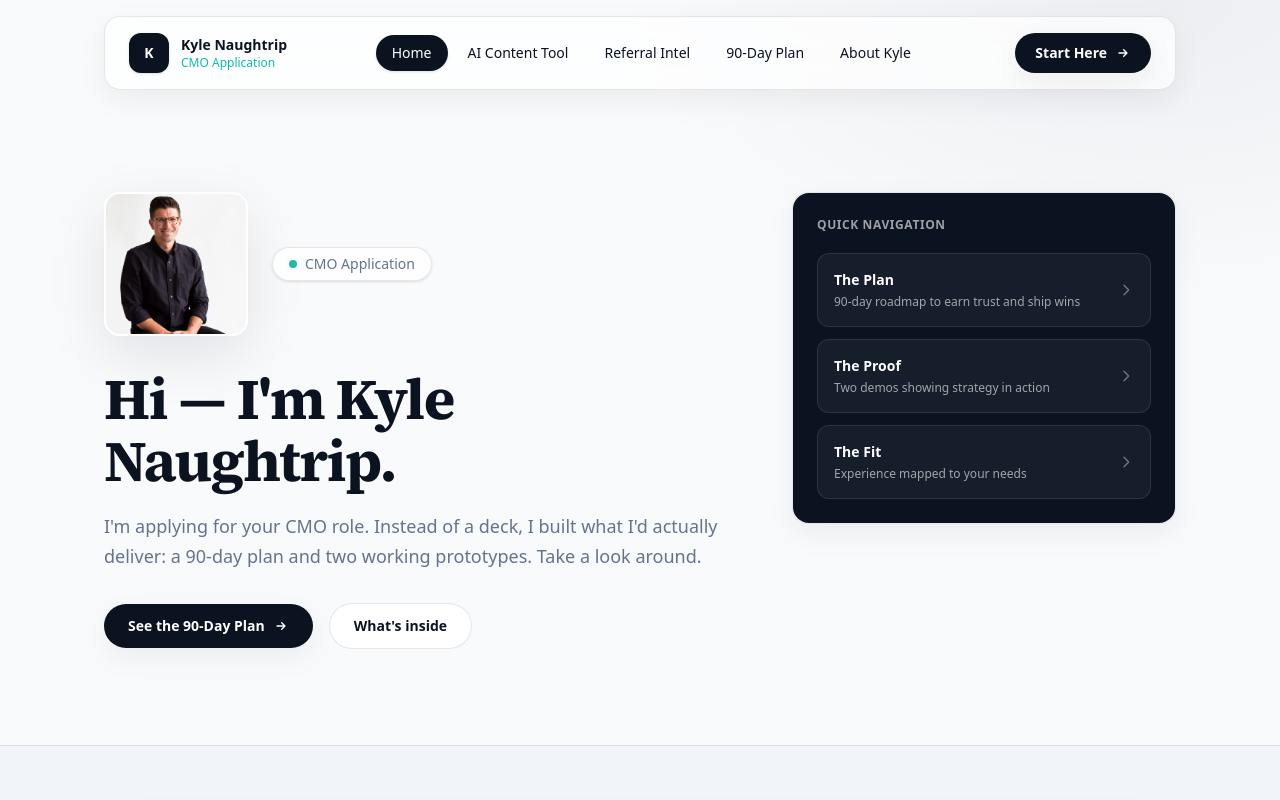
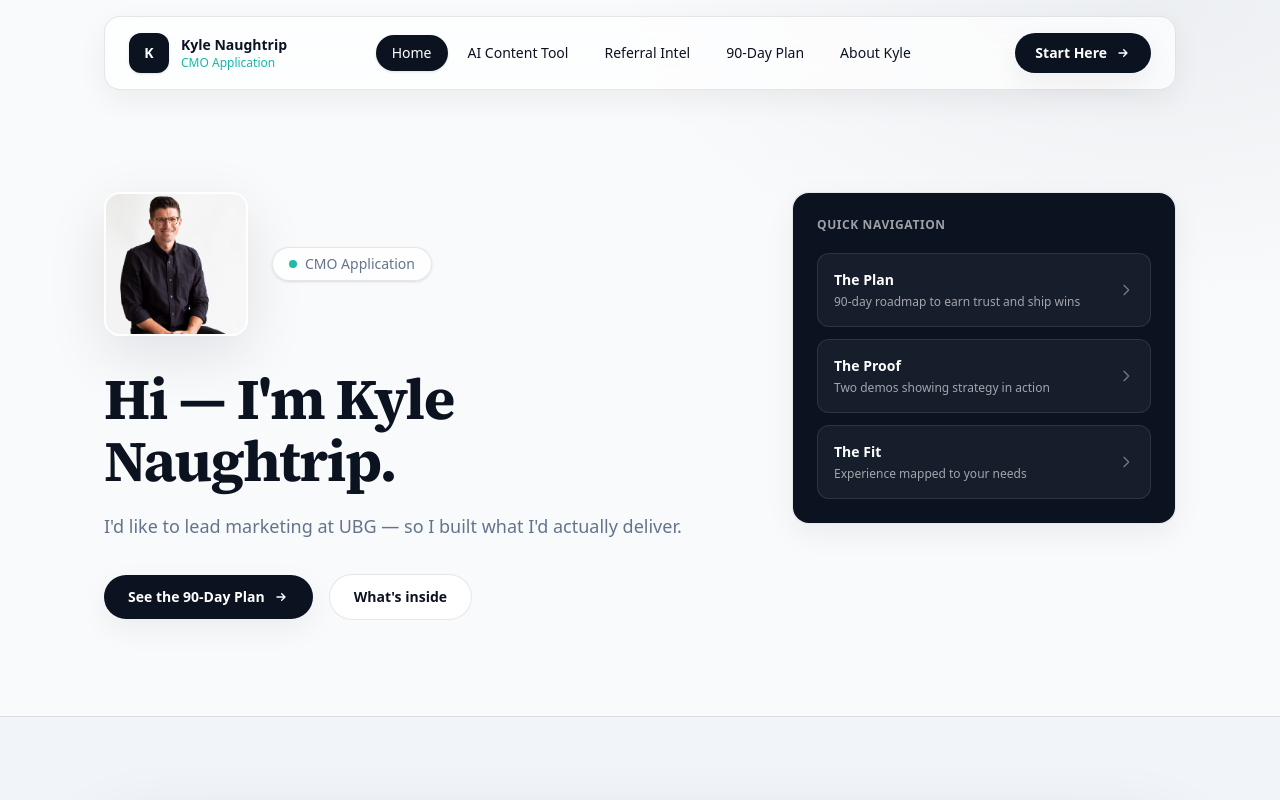
Before and after one commit to SidekickMarketer/ubg-cmo-demo, a Next.js app: page / in a window 1280 px wide. Shown: the top 800 px of the page. Built offline with nearby package versions, Linux system fonts and the light colour scheme.

Commit message:
Tighten hero subtext

```diff
--- a/src/app/page.tsx
+++ b/src/app/page.tsx
@@ -184,7 +184,7 @@ export default function HomePage() {
               </h1>
 
               <p className="mt-5 text-lg leading-relaxed text-[color:var(--muted)]">
-                I&apos;m applying for your CMO role. Instead of a deck, I built what I&apos;d actually deliver: a 90-day plan and two working prototypes. Take a look around.
+                I&apos;d like to lead marketing at UBG — so I built what I&apos;d actually deliver.
               </p>
 
               <div className="mt-8 flex flex-col gap-4 sm:flex-row sm:items-center">
```
